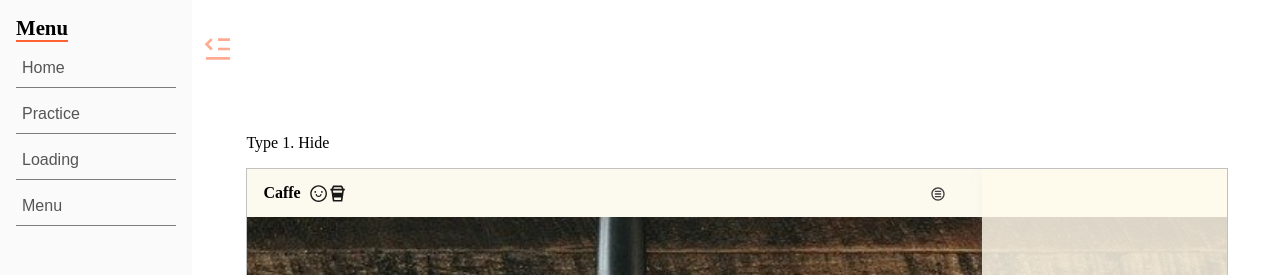
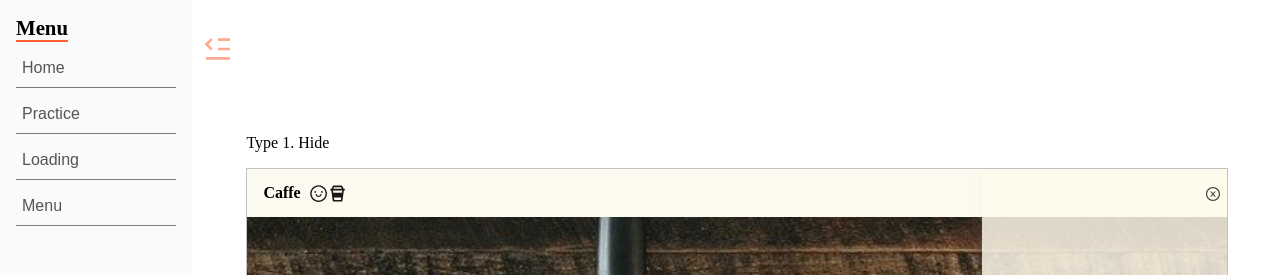
Before and after one commit to BadaHertz52/basic, a React (Create React App) app: page /#/basic/menu in a window 1280 px wide. Both pictures are taken after a click on the button 1212 px from the left and 196 px from the top of the page. Shown: the top 275 px of the page. Built offline with nearby package versions, Linux system fonts and the light colour scheme; a web font is replaced by a local one.

Commit message:
Make allOn to fix error which show other subMenu  and Make state of which name is on and Use it in outNavBtn

```diff
--- a/src/components/Menu.tsx
+++ b/src/components/Menu.tsx
@@ -1,7 +1,7 @@
-import React, { useEffect, useRef } from 'react';
+import React, { useEffect, useRef, useState } from 'react';
 import {CgMenuRound} from 'react-icons/cg';
 import {BiCoffeeTogo, BiHomeSmile, BiNews, BiStore} from 'react-icons/bi' ;
-import {AiOutlineSmile} from 'react-icons/ai';
+import {AiOutlineCloseCircle, AiOutlineConsoleSql, AiOutlineSmile} from 'react-icons/ai';
 
 import coffe from '../assets/img/coffe.jpg';
 import beverage from '../assets/img/beverage.jpg';
@@ -10,23 +10,30 @@ import { RiArrowDropDownLine, RiLoginCircleLine } from 'react-icons/ri';
 
 const Menu=()=>{
 
-  const SideButton =({side , outNavBtn})=>{
+  const SideButton =({side})=>{
     const clickIcon =useRef<HTMLDivElement>();
+    const [on ,setOn] =useState(false);
+
     const onShowSide =()=>{
       if(side.current.classList.contains("on")){
         clickIcon.current.classList.add("on");
         side.current.classList.remove("on");
-        outNavBtn.current.classList.remove("on");
+        setOn(false);
       }else{
         clickIcon.current.classList.remove("on");
         side.current.classList.add("on");
-        outNavBtn.current.classList.add("on");
+        setOn(true);
       }
     };
     return (
       <div className='menuIcon'  >
         <button onClick={onShowSide}>
+          {on ?
+          <AiOutlineCloseCircle/>
+          :
           <CgMenuRound/>
+          }
+
         </button>
         <div className="clickIcon" ref={clickIcon}>
           click icon
@@ -61,12 +68,16 @@ const Menu=()=>{
       const target:HTMLElement =event.target;
       const button = target.tagName === "BUTTON" ? target : target.parentElement;
       const subMenu =button.nextElementSibling ;
+      const allOn =document.querySelectorAll('.mainMenu .on');
+
       if(button.classList.contains("on")){
         button.classList.remove("on");
         subMenu.classList.remove("on");
       }else{
         button.classList.add("on");
         subMenu.classList.add("on");
+        subMenu.classList.contains("subMenu")&&
+        allOn.forEach(on=> on.classList.remove("on"));
       }
     }
     return(
@@ -178,7 +189,6 @@ const Menu=()=>{
   }
   const Side =({on , drop})=>{
     const side =useRef<HTMLDivElement>();
-    const outNavBtn =useRef<HTMLDivElement>();
 
     return(
       <>
@@ -204,10 +214,10 @@ const Menu=()=>{
           </div>
 
         </div>
-        <SideButton side={side} outNavBtn={outNavBtn}/>
+        <SideButton side={side} />
       </div>
-      <div className='outNavBtn' ref={outNavBtn}>
-        <SideButton side={side} outNavBtn={outNavBtn}/>
+      <div className='outNavBtn'>
+        <SideButton side={side} />
       </div>
       </>
     )
@@ -260,6 +270,7 @@ const Menu=()=>{
     useEffect(()=>{
       if(length2.current !==undefined && absoulte){
         length2.current.addEventListener("scroll", adjustHeight);
+        const outNavBtn =length2.current.childNodes[1].childNodes[0];
         function adjustHeight(){
           const top = length2.current.scrollTop;
           const side =length2.current.firstElementChild;
@@ -270,8 +281,11 @@ const Menu=()=>{
 
           if(Number(top)  > last_top ){
             (side as HTMLDivElement).style.top = Number(top)+"px";
+            (outNavBtn as HTMLDivElement).style.top=  Number(top)+
+            16+"px";
           }else{
             (side as HTMLDivElement).style.top = last_top +"px";
+            (outNavBtn as HTMLDivElement).style.top = last_top + 16 +"px";
           }
       }
     };
@@ -290,7 +304,7 @@ const Menu=()=>{
               </div>
               <Main/>
             </div>
-          </div>
+      </div>
     )
   };
 
@@ -302,8 +316,6 @@ const Menu=()=>{
       </div>
     )
   };
-
-
 
   return(
     <div id="menus">
```
